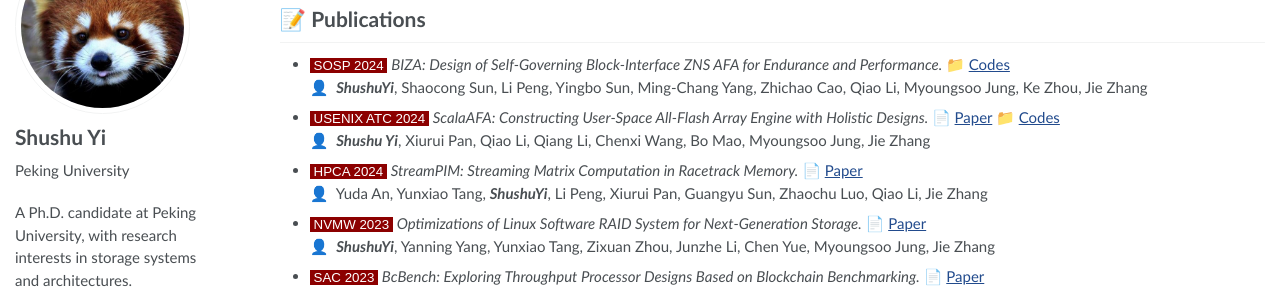
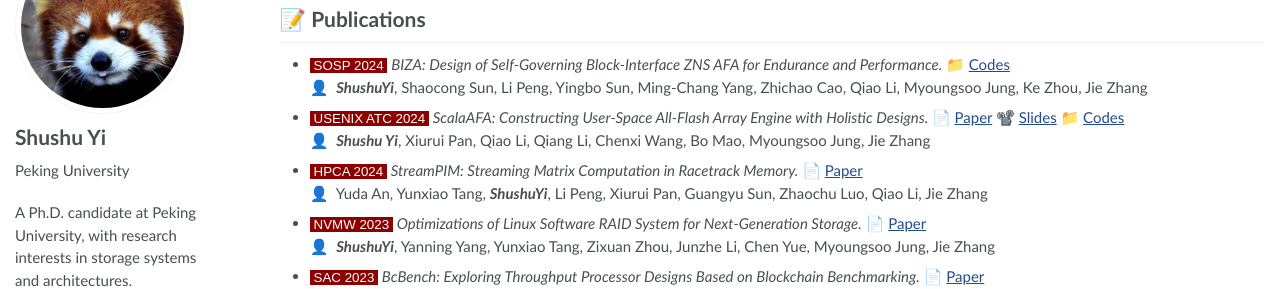
Before and after one commit to FirnYi/firnyi.github.io, a Jekyll site: the page built from _pages/about.md, in a window 1280 px wide and 900 px high, scrolled down 368 px. Shown: the part 152-441 px from the top of the window. Built offline with Jekyll 4.4.1, drawn with Linux system fonts in a browser that asks for light colours.

Commit message:
add ScalaAFA slides

```diff
--- a/_pages/about.md
+++ b/_pages/about.md
@@ -32,7 +32,7 @@ My **research interests** lie in storage systems and computer architectures, esp
 - <div><font class="publication-tag-conf">&nbsp;SOSP 2024&nbsp;</font>&nbsp;<i>BIZA: Design of Self-Governing Block-Interface ZNS AFA for Endurance and Performance.</i>&nbsp;📁&nbsp;<a href="https://github.com/ChaseLab-PKU/BIZA">Codes</a></div>
 👤&nbsp; ***ShushuYi***, Shaocong Sun, Li Peng, Yingbo Sun, Ming-Chang Yang, Zhichao Cao, Qiao Li, Myoungsoo Jung, Ke Zhou, Jie Zhang
 <br/>
-- <div><font class="publication-tag-conf">&nbsp;USENIX ATC 2024&nbsp;</font>&nbsp;<i>ScalaAFA: Constructing User-Space All-Flash Array Engine with Holistic Designs.</i>&nbsp;📄&nbsp;<a href="https://www.usenix.org/system/files/atc24-yi-shushu.pdf">Paper</a>&nbsp;📁&nbsp;<a href="https://github.com/ChaseLab-PKU/ScalaAFA">Codes</a></div>
+- <div><font class="publication-tag-conf">&nbsp;USENIX ATC 2024&nbsp;</font>&nbsp;<i>ScalaAFA: Constructing User-Space All-Flash Array Engine with Holistic Designs.</i>&nbsp;📄&nbsp;<a href="https://www.usenix.org/system/files/atc24-yi-shushu.pdf">Paper</a>&nbsp;📽️&nbsp;<a href="https://www.usenix.org/system/files/atc24_slides-yi-shushu.pdf">Slides</a>&nbsp;📁&nbsp;<a href="https://github.com/ChaseLab-PKU/ScalaAFA">Codes</a></div>
 👤&nbsp; ***Shushu Yi***, Xiurui Pan, Qiao Li, Qiang Li, Chenxi Wang, Bo Mao, Myoungsoo Jung, Jie Zhang
 <br/>
 - <div><font class="publication-tag-conf">&nbsp;HPCA 2024&nbsp;</font>&nbsp;<i>StreamPIM: Streaming Matrix Computation in Racetrack Memory.</i>&nbsp;📄&nbsp;<a href="https://ieeexplore.ieee.org/document/10476415">Paper</a></div>
```
